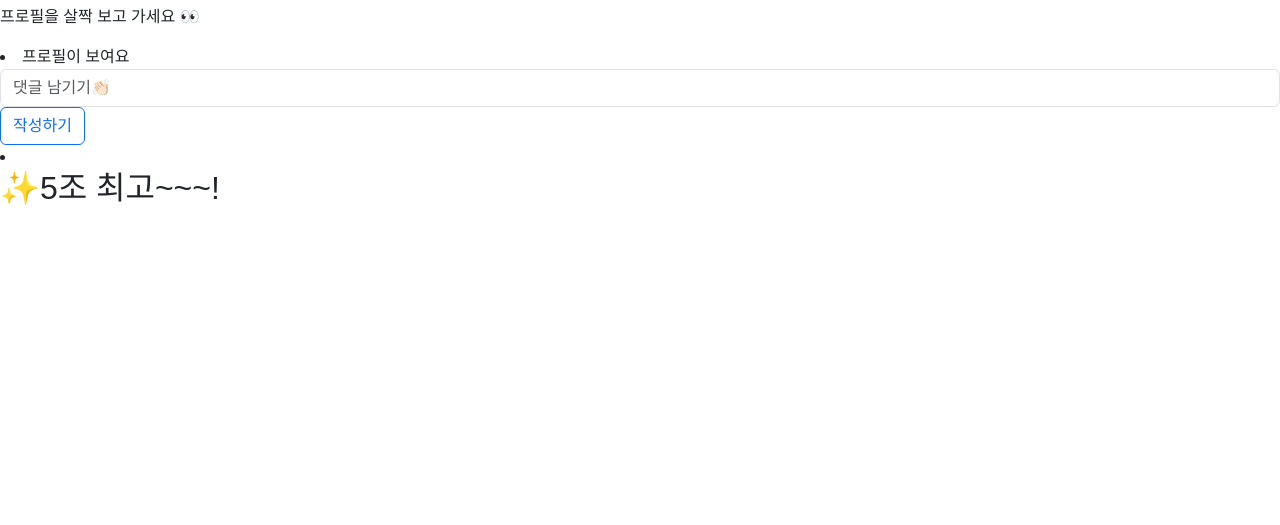
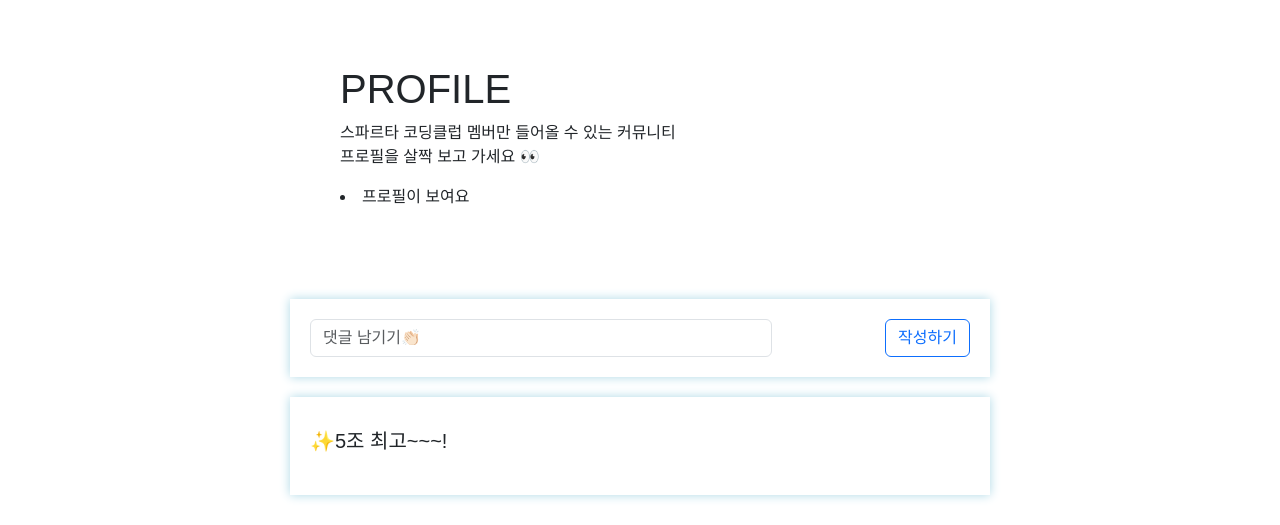
Before and after one commit to onboarding-project-team-5/glimpse, a Flask app: page /profile/me in a window 1280 px wide. Shown: the part 275-800 px from the top of the page. Run offline with Flask 3, Linux system fonts and the light colour scheme; data that the repository does not hold is empty.

Commit message:
프로필 페이지 css 수정     profile 소개글     댓글 작성 및 보여주기     배경이미지 및 글자     헤더삽입

```diff
--- a/templates/profile.html
+++ b/templates/profile.html
@@ -34,6 +34,14 @@
     <!-- 공통 JS -->
     <script src="/static/js/script.js"></script>
     <style>
+        /* Profile 상단 소개글 */
+        .introduce {
+            width: 600px;
+            margin: 70px auto 0px auto;
+            padding-bottom: 70px;
+        }
+
+        /* Glimpse 배경이미지 */
         .mypic {
             width: 100%;
             height: 200px;
@@ -54,7 +62,50 @@
         }
 
         .mypic>h1 {
-            font-size: 30px;
+            font-size: 50px;
+        }
+
+        /* 댓글 남기기 작성 */
+        .mybox {
+            width: 95%;
+            max-width: 700px;
+            padding: 20px;
+            box-shadow: 0px 0px 10px 0px lightblue;
+            margin: 20px auto;
+        }
+
+        /* 댓글 보여주기 */
+        .mycomment {
+            display: flex;
+            flex-direction: row;
+            align-items: center;
+            justify-content: space-between;
+        }
+
+        .mycomment>input {
+            width: 70%;
+        }
+
+        .mybox>li {
+            display: flex;
+            flex-direction: row;
+            align-items: center;
+            justify-content: center;
+
+            margin-bottom: 10px;
+            min-height: 48px;
+        }
+
+        .mybox>li>h2 {
+            max-width: 75%;
+            font-size: 20px;
+            font-weight: 500;
+            margin-right: auto;
+            margin-bottom: 0px;
+        }
+
+        .mybox>li>h2.done {
+            text-decoration: line-through;
         }
     </style>
     <script>
@@ -95,7 +146,7 @@
             fetch(`/api/users/${userid_logined}`).then((res) => res.json()).then((data) => {
                 let rows = data['result']
                 $('#profile-box').empty()
-                rows.forEach((a) =>{
+                rows.forEach((a) => {
                     let user_nickname = a['user_nickname']
                     let MBTI = a['MBTI']
                     let location = a['location']
@@ -131,12 +182,15 @@
 </head>
 
 <body>
+    <header>
+        {% include "header.html" %}
+    </header>
     <div class="mypic">
         <h1>Glimpse</h1>
         <h5>우리 기수 쓱 한 번에 보기 👀</h5>
     </div>
-    <!-- 주문하기 -->
-    <div class="order">
+    <!-- 프로필 소개글 -->
+    <div class="introduce">
         <h1>PROFILE</h1>
         <p>
             스파르타 코딩클럽 멤버만 들어올 수 있는 커뮤니티<br />
```
